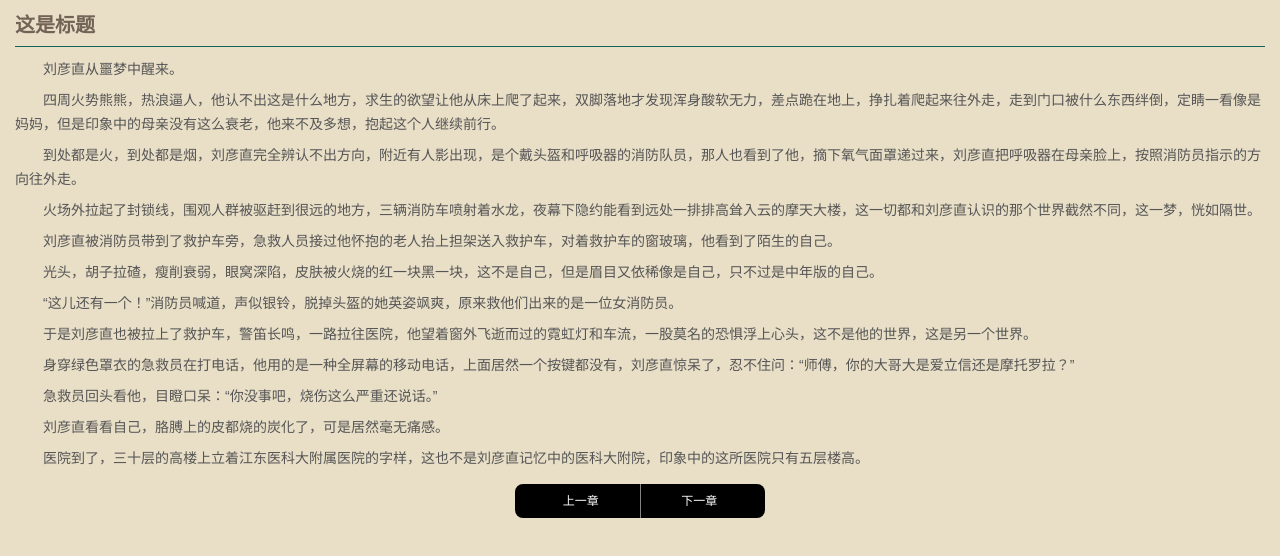
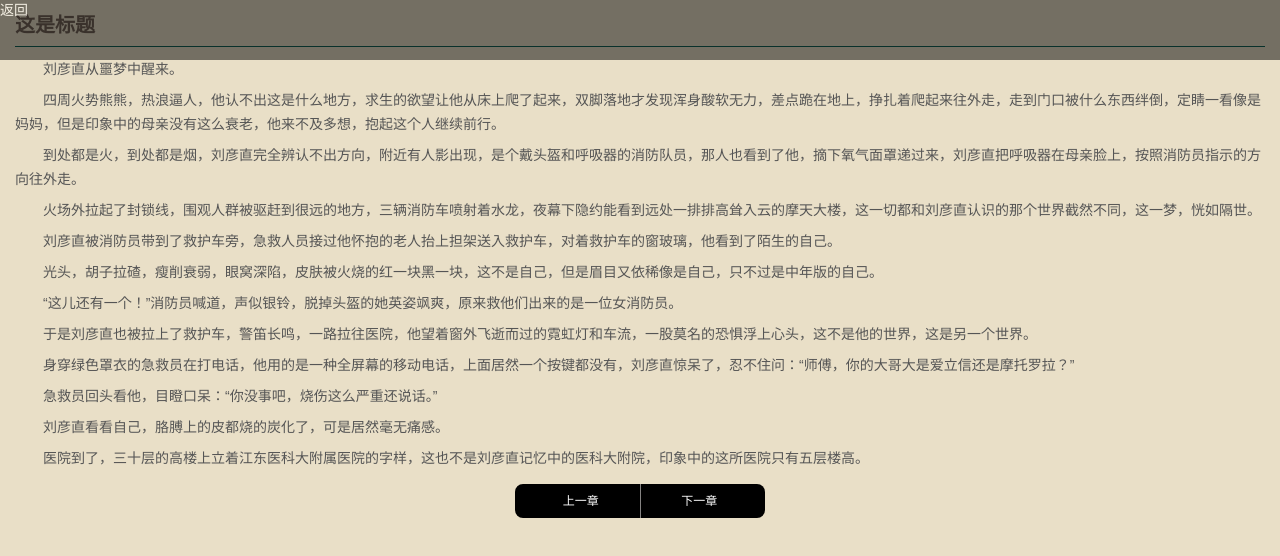
Before and after one commit to meiyuesheng/bookShop, a plain HTML site: page index.html in a window 1280 px wide. Drawn offline with Linux system fonts and the light colour scheme.

Commit message:
写项目

```diff
--- a/index.html
+++ b/index.html
@@ -81,12 +81,34 @@
     .fiction-button li:nth-child(2){
     	border-right: none;
     }
+
+    .nav-top {
+
+        position: fixed;
+
+        width: 100%;
+        height: 60px;
+
+        background: #000;
+
+        color: white;
+
+        top: 0;
+        left: 0;
+        right: 0;
+
+        opacity: 0.5;
+    }
     </style>
     <title>shop</title>
 </head>
 
 <body>
     <div class="container">
+        <div id="nav-top" class="nav-top">
+            <div id="navBtn" class="navBtn"></div>
+            <div  class="nav-title">返回</div>
+        </div>
         <div class="fiction-head">
             <h4>这是标题</h4>
         </div>
```
